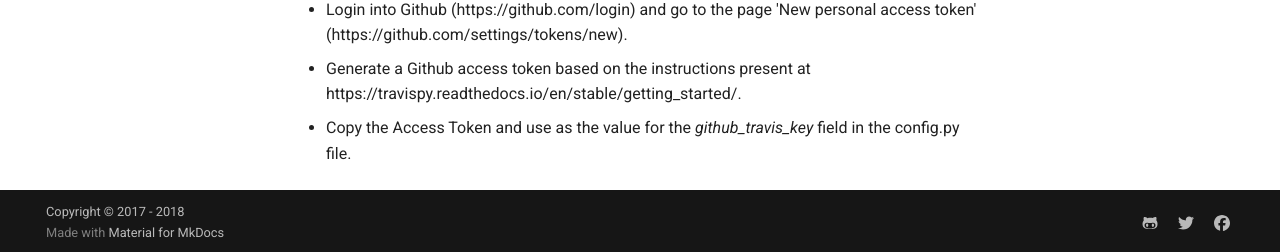
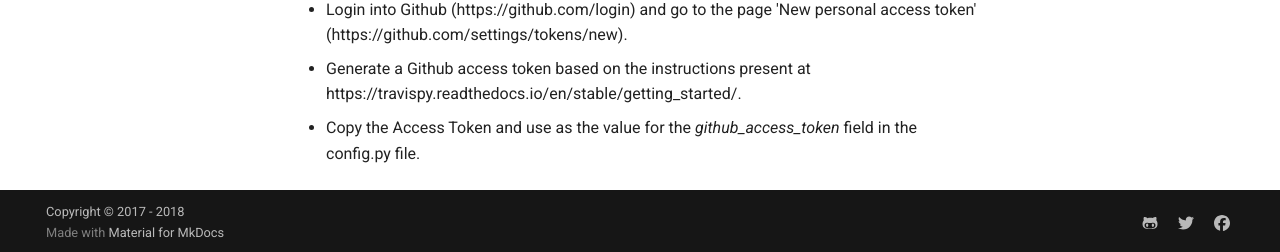
Before and after one commit to dvopsway/datasploit, an MkDocs documentation site: the page built from docs/apiGeneration.md, in a window 1280 px wide and 900 px high, scrolled down 2403 px. Shown: the part 645-897 px from the top of the window. Built offline with MkDocs 1.6.1 and Material for MkDocs 9.7.7, drawn with Linux system fonts in a browser that asks for light colours; comment, search, counter and statistics services are not loaded; old or Windows-style settings are respelled for this version of MkDocs.

Commit message:
traviscidetails: update api generation docs

```diff
--- a/docs/apiGeneration.md
+++ b/docs/apiGeneration.md
@@ -74,4 +74,4 @@ shodan_api, censysio_id, censysio_secret, zoomeyeuser, zoomeyepass, clearbit_api
 * [Register](https://github.com/join?source=header-home) an account with Github.
 * Login into Github (https://github.com/login) and go to the page 'New personal access token' (https://github.com/settings/tokens/new).
 * Generate a Github access token based on the instructions present at https://travispy.readthedocs.io/en/stable/getting_started/.
-* Copy the Access Token and use as the value for the *github_travis_key* field in the config.py file.
+* Copy the Access Token and use as the value for the *github_access_token* field in the config.py file.
```
